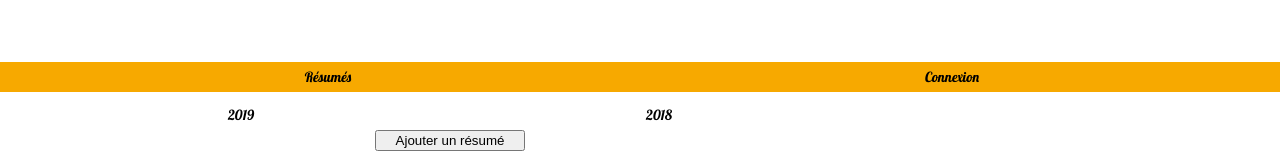
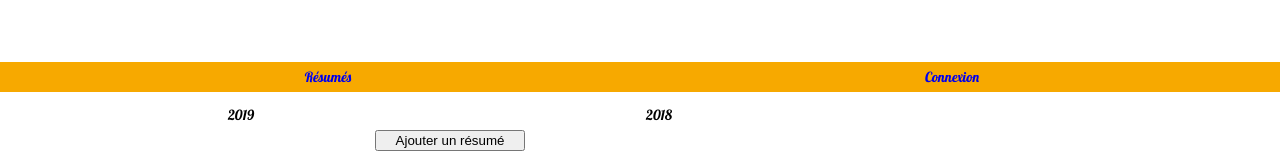
Before and after one commit to e-floran/foulpougne, a React (Create React App) app: page / in a window 1280 px wide. Shown: the part 660-820 px from the top of the page. Built offline with nearby package versions, Linux system fonts and the light colour scheme.

Commit message:
ajout du router

```diff
--- a/src/components/Header.jsx
+++ b/src/components/Header.jsx
@@ -1,12 +1,19 @@
+import { Link } from "react-router-dom";
+
 import "./styles/header.css";
+
 export default function Header(){
     return(
         <header>
             <img src="../../foulpougne-logo.jpg" alt="Foulpougne festival" className="logoImg"/>
             <nav>
                 <ul>
-                    <li>Résumés</li>
-                    <li>Connexion</li>
+                    <Link to="/" title="Résumés de nos éditions précédentes">
+                        <li>Résumés</li>
+                    </Link>
+                    <Link to="/login/" title="Connexion administrateur">
+                        <li>Connexion</li>
+                    </Link>
                 </ul>
             </nav>
         </header>
```
Also changed, not shown: 1 other file (tests, documents, lock files or other folders).
